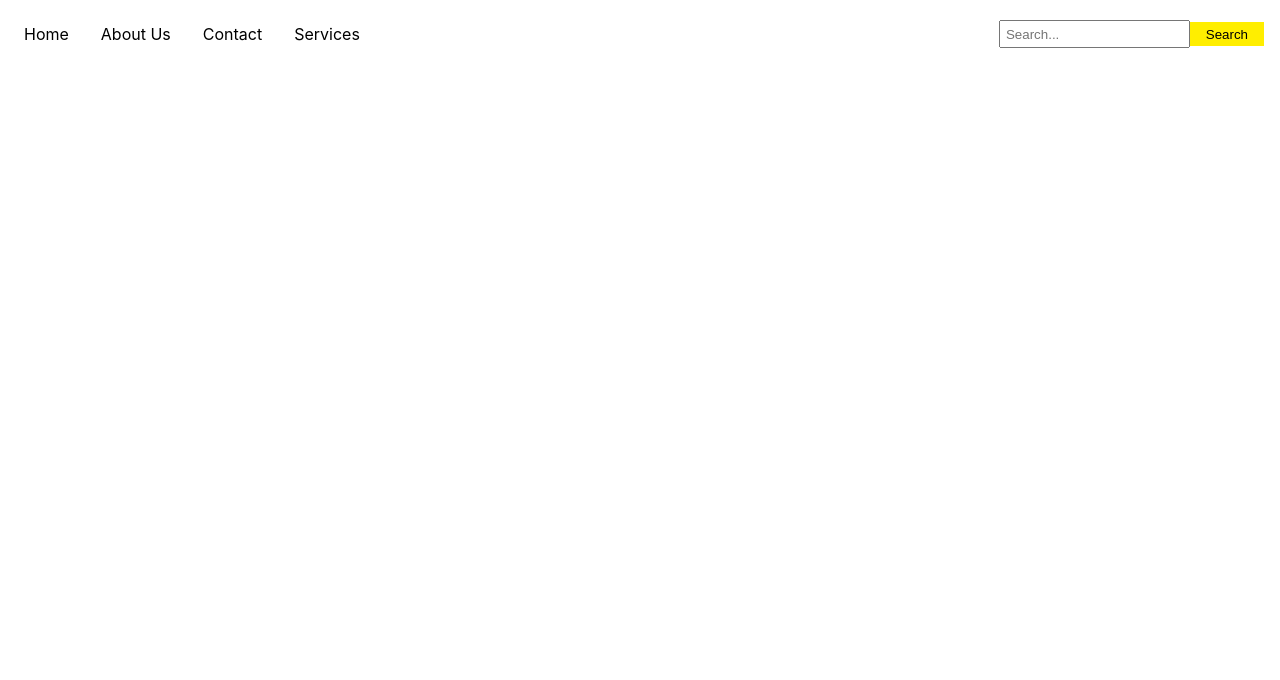
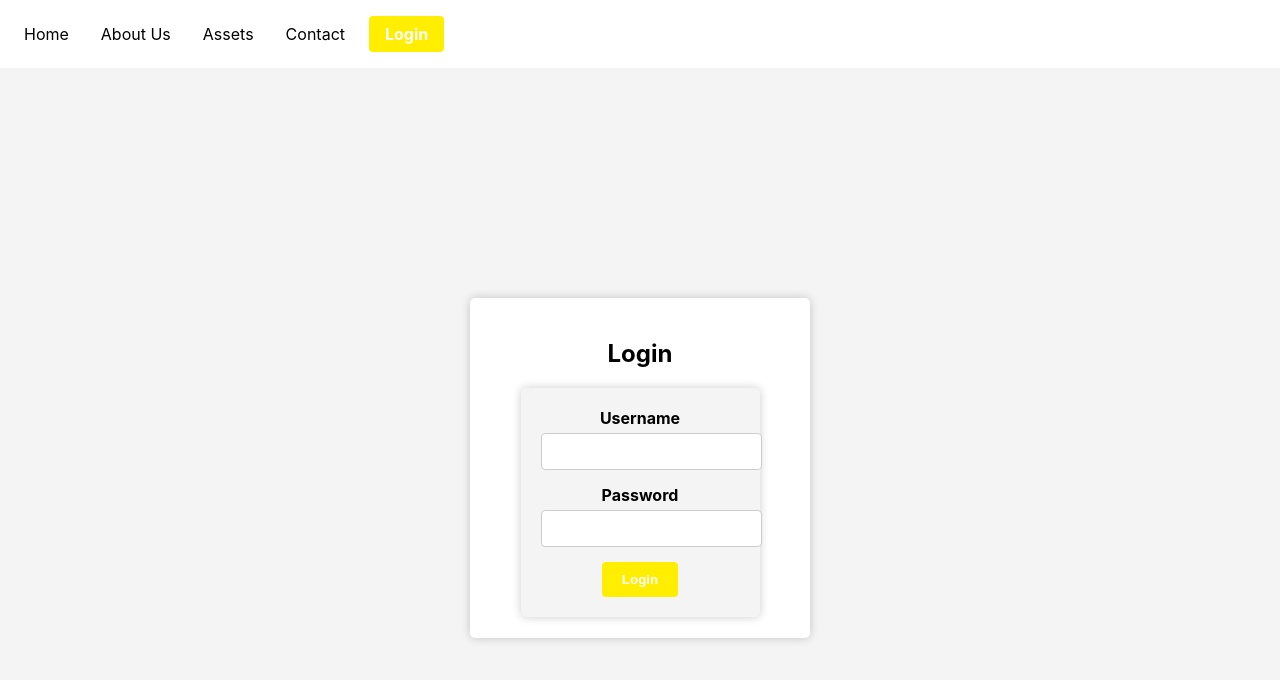
Before and after one commit to Dhanush0R/IEEE_Hackathon, a React (Create React App) app in the folder frontend2/: page /login in a window 1280 px wide. Shown: the top 680 px of the page. Built offline with nearby package versions, Linux system fonts and the light colour scheme.

Commit message:
frontend

```diff
--- a/frontend2/src/App.css
+++ b/frontend2/src/App.css
@@ -46,18 +46,18 @@
 .page-image {
   width: 100%;
   height: auto;
-  max-width: 100%; /* Ensure the image doesn't exceed its natural size */
+  max-width: 100%;
 }
 
 .image-text {
   position: absolute;
-  top: 50%; /* Position the text in the middle vertically */
-  left: 50%; /* Position the text in the middle horizontally */
-  transform: translate(-50%, -50%); /* Center the text perfectly */
+  top: 50%;
+  left: 50%;
+  transform: translate(-50%, -50%);
   color: white;
   font-size: 40px;
   text-align: center;
-  background-color: rgba(0, 0, 0, 0.5); /* Semi-transparent black background */
+  background-color: rgba(0, 0, 0, 0.5);
   padding: 10px 20px;
   border-radius: 5px;
 }
--- a/frontend2/src/App.js
+++ b/frontend2/src/App.js
@@ -1,12 +1,12 @@
 // App.js
 import React from 'react';
-import { BrowserRouter as Router, Route, Routes } from 'react-router-dom';
+import { BrowserRouter as Router, Switch, Route, Routes } from 'react-router-dom';
 import Header from './components/Header';
+import Home from './components/Home';
 import AboutUs from './components/AboutUs';
 import Services from './components/Services';
 import Contact from './components/Contact';
-import Home from './components/Home';
-// import myImage from './images/my-image.jpeg';
+import Login from './components/Login';
 import './App.css';
 
 function App() {
@@ -15,18 +15,12 @@ function App() {
       <div className="App">
         <Header />
         <main>
-        {/* <img
-          src={myImage}  // Use the imported image as the src
-          alt="Page Image"
-          className="page-image"
-        />
-        <div className="image-text">Text Over Image</div> */}
           <Routes>
             <Route exact path="/" element={<Home/>} />
             <Route path="/about" element={<AboutUs/>} />
-            <Route path="/services" element={<Services/>} />
+            <Route path="/services"element={<Services/>} />
             <Route path="/contact" element={<Contact/>} />
-            {/* Other routes */}
+            <Route path="/login"element={<Login/>} />
           </Routes>
         </main>
       </div>
--- a/frontend2/src/components/AboutUs.js
+++ b/frontend2/src/components/AboutUs.js
@@ -6,7 +6,7 @@ const AboutUs = () => {
   return (
     <div className="aboutus-container">
       <h1 className="aboutus-heading">About Us</h1>
-      <p className="aboutus-description">Welcome to our About Us page. We are...</p>
+      <p className="aboutus-description"></p>
     </div>
   );
 };
--- a/frontend2/src/components/Header.css
+++ b/frontend2/src/components/Header.css
@@ -18,23 +18,6 @@ header {
     color: white;
   }
 
-  .search-container {
-    display: flex;
-    align-items: center;
-  }
-
-  .search-container input[type="text"] {
-    padding: 0.3rem;
-  }
-
-  .search-container button {
-    background-color: #ffee00;
-    color: rgb(0, 0, 0);
-    border: none;
-    padding: 0.3rem 1rem;
-    cursor: pointer;
-  }
-
   nav a {
     text-decoration: none;
     color: rgb(0, 0, 0);
@@ -48,3 +31,18 @@ header {
     background-color: #ffee00;
     border-radius: 5px;
   }
+
+.login-button {
+    background-color: #ffee00;
+    color: white;
+    padding: 8px 16px;
+    border: none;
+    border-radius: 4px;
+    text-decoration: none;
+    font-weight: bold;
+    margin-right: auto;
+  }
+
+  .login-button:hover {
+    background-color: #ffee00;
+  }
--- a/frontend2/src/components/Header.js
+++ b/frontend2/src/components/Header.js
@@ -1,6 +1,6 @@
 // Header.js
 import React from 'react';
-import { Link } from 'react-router-dom'; // Import the Link component
+import { Link } from 'react-router-dom';
 import './Header.css';
 
 const Header = () => {
@@ -9,13 +9,10 @@ const Header = () => {
       <nav>
         <Link to="/">Home</Link>
         <Link to="/about">About Us</Link>
+        <Link to="/services">Assets</Link>
         <Link to="/contact">Contact</Link>
-        <Link to="/services">Services</Link>
+        <Link to="/login" className="login-button">Login</Link>
       </nav>
-      <div className="search-container">
-        <input type="text" placeholder="Search..." />
-        <button>Search</button>
-      </div>
     </header>
   );
 };
--- a/frontend2/src/components/Home.js
+++ b/frontend2/src/components/Home.js
@@ -5,7 +5,7 @@ const Home = () => {
   return (
     <div>
       <h1>Welcome to Our Website</h1>
-      <p>This is the home page of our website...</p>
+      <p></p>
     </div>
   );
 };
--- /dev/null
+++ b/frontend2/src/components/Login.css
@@ -0,0 +1,66 @@
+/* Login.css */
+form {
+    max-width: 300px;
+    margin: 0 auto;
+    padding: 20px;
+    background-color: #f4f4f4;
+    border-radius: 5px;
+    box-shadow: 0px 0px 10px rgba(0, 0, 0, 0.2);
+  }
+
+  label {
+    display: block;
+    font-weight: bold;
+    margin-bottom: 5px;
+  }
+
+  input {
+    width: 100%;
+    padding: 10px;
+    margin-bottom: 15px;
+    border: 1px solid #ccc;
+    border-radius: 4px;
+  }
+
+  button {
+    background-color: #ffee00;
+    color: white;
+    padding: 10px 20px;
+    border: none;
+    border-radius: 4px;
+    font-weight: bold;
+    cursor: pointer;
+    transition: background-color 0.2s;
+  }
+
+  button:hover {
+    background-color: #ffee00;
+  }
+
+  /* Login.css */
+/* Login.css */
+.login-container {
+    display: flex;
+    justify-content: center;
+    align-items: center;
+    height: 100vh;
+    background-color: #f4f4f4;
+  }
+
+  .login-form {
+    width: 300px;
+    height: 300px; /* Set the height to match the width for a square box */
+    padding: 20px;
+    background-color: white;
+    border-radius: 5px;
+    box-shadow: 0px 0px 10px rgba(0, 0, 0, 0.2);
+    display: flex;
+    flex-direction: column;
+    align-items: center;
+    justify-content: center;
+  }
+
+  /* ... other styles ... */
+
+
+  /* ... other styles ... */
--- /dev/null
+++ b/frontend2/src/components/Login.js
@@ -0,0 +1,46 @@
+// Login.js
+import React, { useState } from 'react';
+import './Login.css'; // Import the Login.css file
+
+const Login = () => {
+  const [username, setUsername] = useState('');
+  const [password, setPassword] = useState('');
+
+  const handleSubmit = (e) => {
+    e.preventDefault();
+    // Perform authentication logic here (e.g., check username and password)
+    console.log('Username:', username);
+    console.log('Password:', password);
+  };
+
+  return (
+    <div className="login-container">
+      <div className="login-form">
+        <h2>Login</h2>
+        <form onSubmit={handleSubmit}>
+        <div>
+          <label htmlFor="username">Username</label>
+          <input
+            type="text"
+            id="username"
+            value={username}
+            onChange={(e) => setUsername(e.target.value)}
+          />
+        </div>
+        <div>
+          <label htmlFor="password">Password</label>
+          <input
+            type="password"
+            id="password"
+            value={password}
+            onChange={(e) => setPassword(e.target.value)}
+          />
+        </div>
+        <button type="submit">Login</button>
+        </form>
+      </div>
+    </div>
+  );
+};
+
+export default Login;
--- a/frontend2/src/components/Services.js
+++ b/frontend2/src/components/Services.js
@@ -1,12 +1,12 @@
 // Services.js
 import React from 'react';
-import './Services.css'; // Import the Services.css file
+import './Services.css';
 
 const Services = () => {
   return (
     <div className="services-container">
-      <h1 className="services-heading">Our Services</h1>
-      <p className="services-description">Explore the services we offer...</p>
+      <h1 className="services-heading">Asset Details</h1>
+      <p className="services-description"></p>
     </div>
   );
 };
--- a/package.json
+++ b/package.json
@@ -2,7 +2,7 @@
   "name": "ieee-hackathon",
   "version": "1.0.0",
   "description": "",
-  "type":"module",
+  "type": "module",
   "main": "index.js",
   "scripts": {
     "test": "echo \"Error: no test specified\" && exit 1",
@@ -15,9 +15,11 @@
   "license": "ISC",
   "dependencies": {
     "bcryptjs": "^2.4.3",
+    "bootstrap": "^5.3.1",
     "dotenv": "^16.3.1",
     "express": "^4.18.2",
     "jsonwebtoken": "^9.0.1",
-    "mongoose": "^7.4.4"
+    "mongoose": "^7.4.4",
+    "react-bootstrap": "^2.8.0"
   }
 }
```
Also changed, not shown: 1 other file (tests, documents, lock files or other folders).
